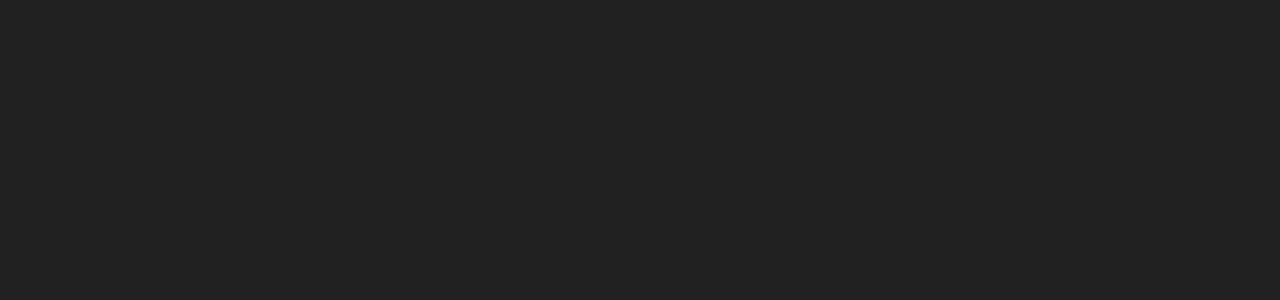
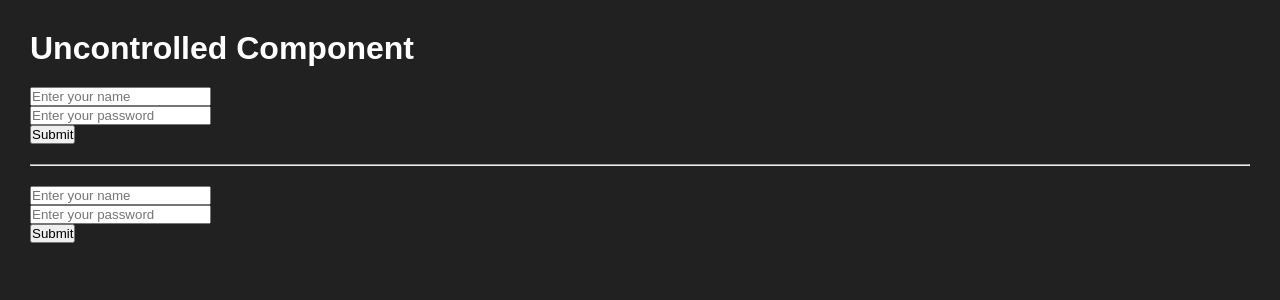
Before and after one commit to txrunishere/react-step-by-step, a React (Vite) app in the folder 02/: page / in a window 1280 px wide. Shown: the top 300 px of the page. Built offline with nearby package versions, Linux system fonts and the light colour scheme.

Commit message:
Uncontrolled Components

```diff
--- a/02/src/App.jsx
+++ b/02/src/App.jsx
@@ -8,6 +8,7 @@
 import './components/StyleComponents/css/style.css'
 import StyledComponents from "./components/StyleComponents/StyledComponents"
 import UseRefHook, { StopWatch } from "./components/UseRefHook"
+import UncontrolledComponent from "./components/UncontrolledComponent"
 
 const App = () => {
   return (
@@ -30,6 +31,8 @@
 
       {/* <UseRefHook /> */}
       {/* <StopWatch /> */}
+
+      <UncontrolledComponent />
     </>
   )
 }
--- /dev/null
+++ b/02/src/components/UncontrolledComponent.jsx
@@ -0,0 +1,65 @@
+import { useRef } from "react";
+
+const UncontrolledComponent = () => {
+  const nameRef = useRef(null);
+  const passwordRef = useRef(null);
+
+  const handleForm = (e) => {
+    e.preventDefault();
+    const name = document.getElementById("name").value;
+    const password = document.getElementById("password").value;
+    console.log(`Name: ${name}, Password: ${password}`);
+  };
+
+  const handleFormRef = (e) => {
+    e.preventDefault();
+    console.log(`Name: ${nameRef.current.value}, Password: ${passwordRef.current.value}`);
+  };
+
+  return (
+    <div>
+      <h1 style={{ margin: "20px 0px" }}>Uncontrolled Component</h1>
+      <form id="myForm" name="loginForm" onSubmit={handleForm}>
+        <input
+          type="text"
+          id="name"
+          placeholder="Enter your name"
+          autoComplete="username"
+        />
+        <br />
+        <input
+          type="password"
+          id="password"
+          placeholder="Enter your password"
+          autoComplete="current-password"
+        />
+        <br />
+        <button>Submit</button>
+      </form>
+
+      <hr style={{ margin: "20px 0px" }} />
+
+      <form onSubmit={handleFormRef}>
+        <input
+          type="text"
+          id="nameRef"
+          placeholder="Enter your name"
+          autoComplete="username"
+          ref={nameRef}
+        />
+        <br />
+        <input
+          type="password"
+          id="passwordRef"
+          placeholder="Enter your password"
+          autoComplete="current-password"
+          ref={passwordRef}
+        />
+        <br />
+        <button>Submit</button>
+      </form>
+    </div>
+  );
+};
+
+export default UncontrolledComponent;
```
